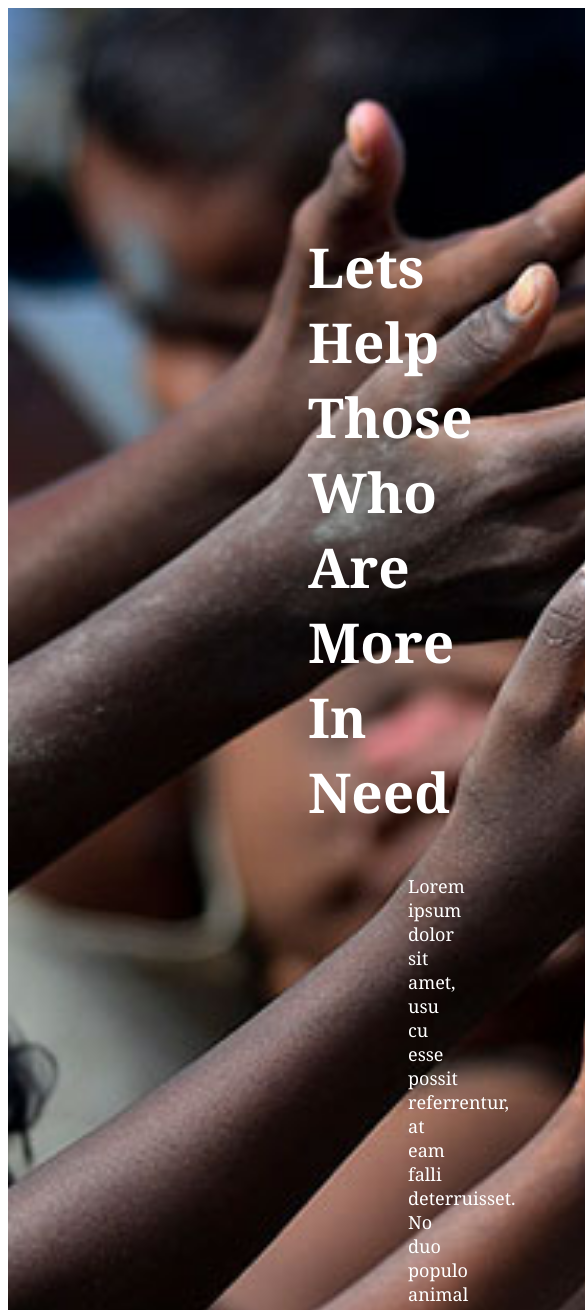
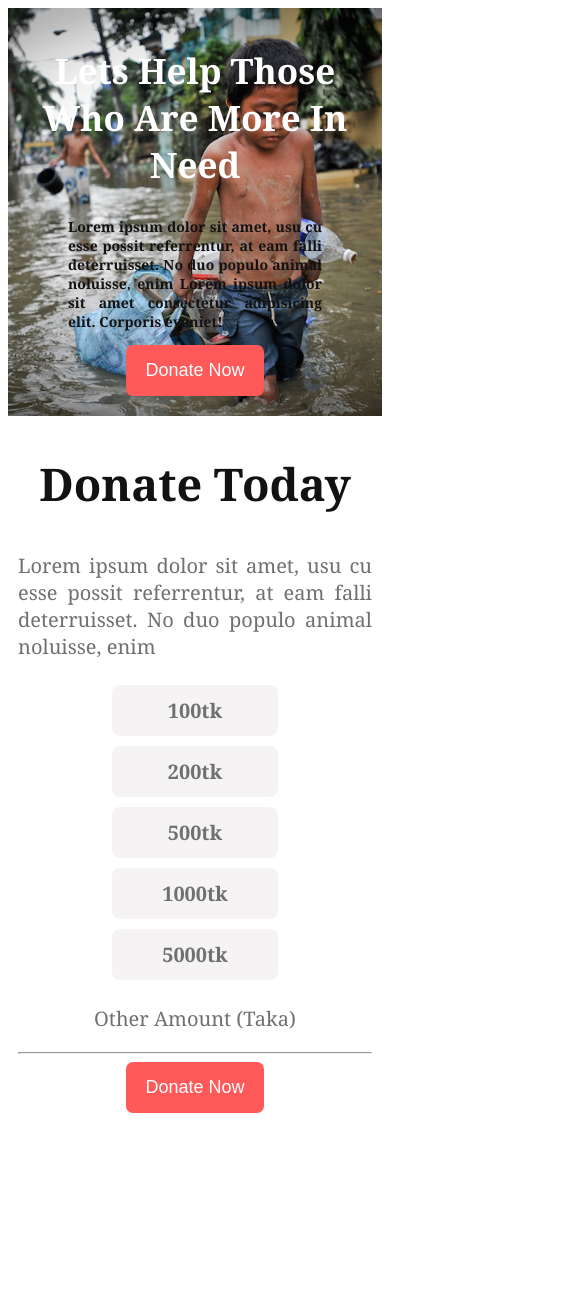
Before and after one commit to tainurrahaman/Donation-for-Helpless-people, a plain HTML site: page index.html in a window 390 px wide. Shown: the top 1310 px of the page, 585 px wide, since content can reach past the window. After the commit the page ends 1123 px from the top, so only its background shows below. Drawn offline with Linux system fonts and the light colour scheme.

Commit message:
add responsive in banner and donation section for mobile and tablet

```diff
--- a/index.html
+++ b/index.html
@@ -10,7 +10,7 @@
     <header class="banner">
       <div class="banner-des">
         <h2>Lets Help Those Who Are More In Need</h2>
-        <p>
+        <p class="d-des">
           Lorem ipsum dolor sit amet, usu cu esse possit referrentur, at eam
           falli deterruisset. No duo populo animal noluisse, enim Lorem ipsum
           dolor sit amet consectetur adipisicing elit. Corporis eveniet!
@@ -22,7 +22,7 @@
       <section>
         <div class="donation">
           <h2>Donate Today</h2>
-          <p>
+          <p class="d-des">
             Lorem ipsum dolor sit amet, usu cu esse possit referrentur, at eam
             falli deterruisset. No duo populo animal noluisse, enim
           </p>
--- a/styles/style.css
+++ b/styles/style.css
@@ -33,6 +33,7 @@
     background-color: #FF5959;
     border: none;
     cursor: pointer;
+    margin-bottom: 10px;
 }
 
 .donation {
@@ -74,7 +75,56 @@
 /* Responsive Design */
 
 /* For small devices */
-/*
+
 @media screen and (max-width:572px) {
+    .banner {
+        padding: 10px;
+        background-image: url(../images/donation9.jpg);
+        text-align: center;
+    }
 
-} */
+    .banner h2 {
+        font-size: 35px;
+    }
+
+    .banner p {
+        font-size: 14px;
+        padding: 0px 50px;
+        color: #121212;
+        font-weight: bold;
+    }
+
+    .donation {
+        padding: 0px 10px;
+    }
+
+    .d-des {
+        text-align: justify;
+    }
+
+    .don-amount {
+        flex-direction: column;
+        justify-content: center;
+        align-items: center;
+    }
+
+    .don-amount h5 {
+        font-size: 20px;
+        padding: 10px 10px;
+        border-radius: 8px;
+        margin: 5px;
+        width: 40%;
+    }
+}
+
+/* For Medium Devices */
+
+@media screen and (min-width:573px) and (max-width:992px) {
+    .banner {
+        padding: 10px;
+    }
+
+    .donation {
+        padding: 50px 80px;
+    }
+}
```
